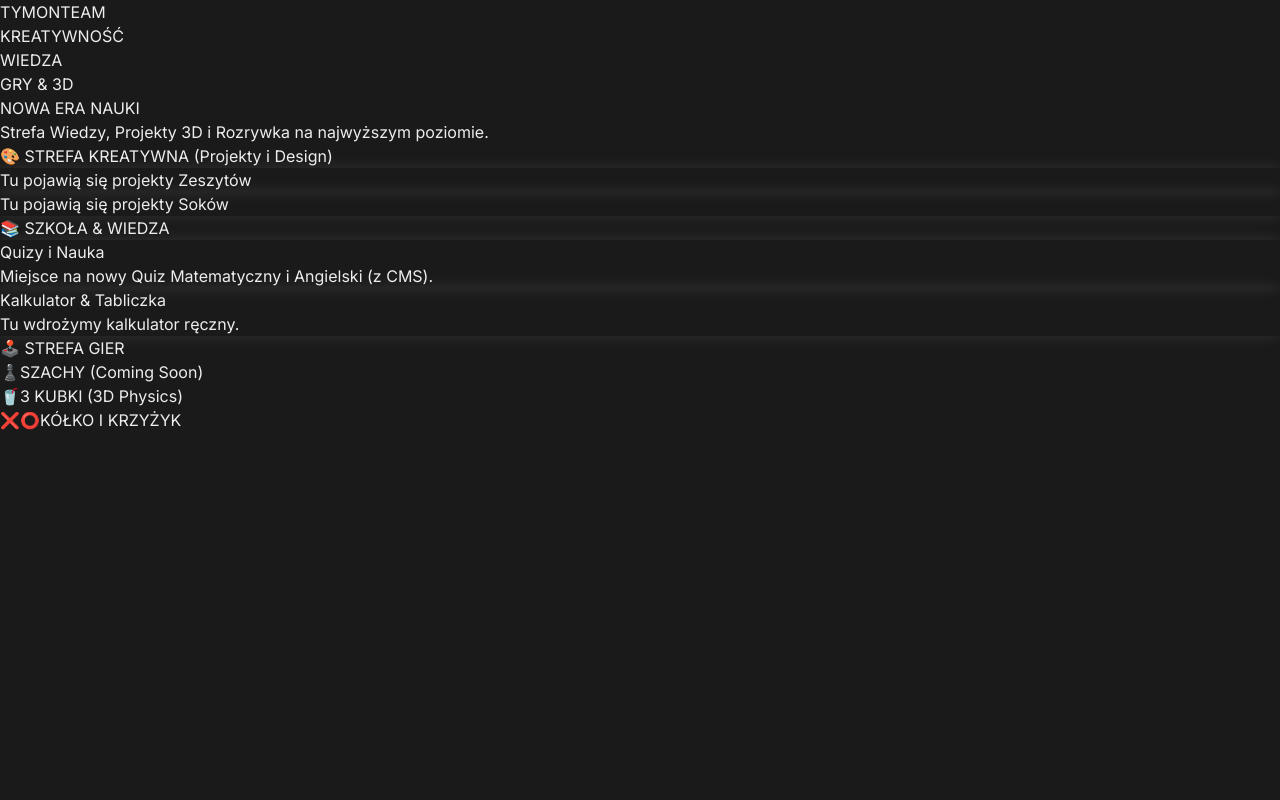
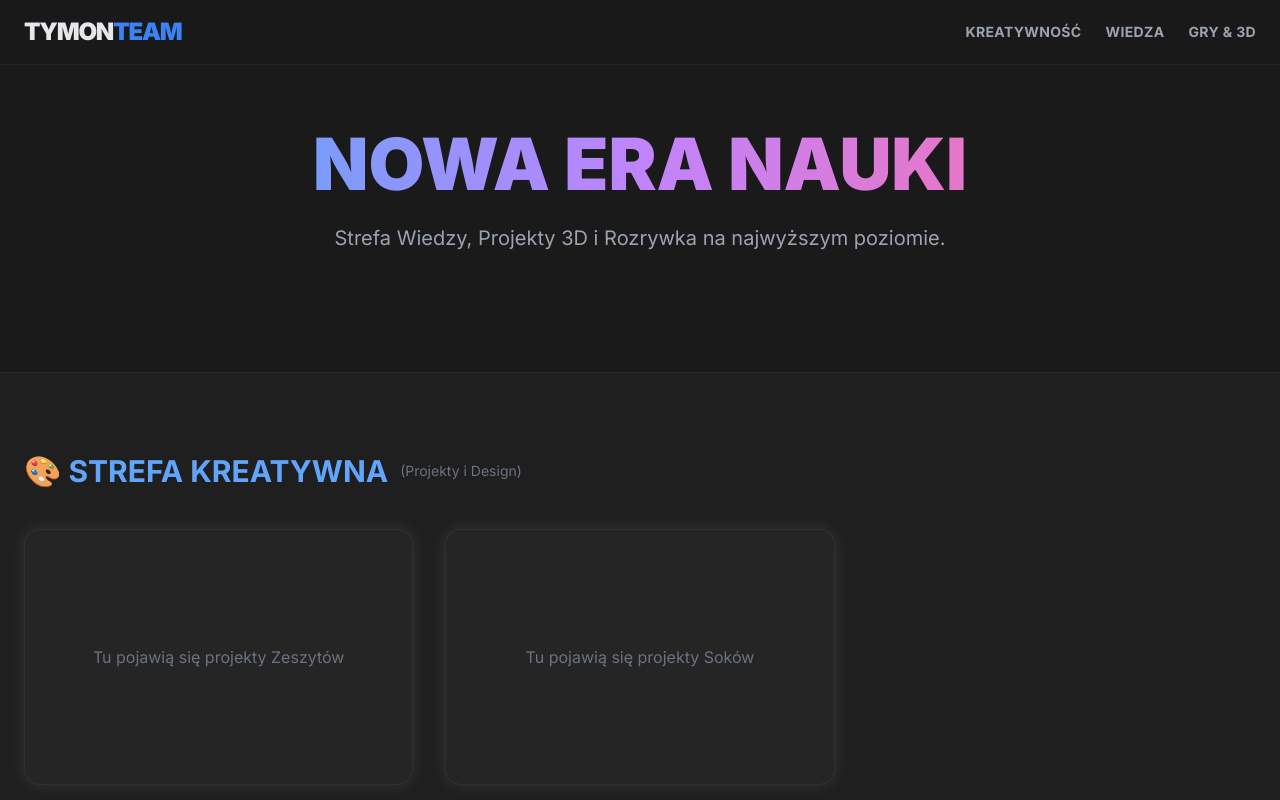
Before and after one commit to piotrpelnikowski86/TymonShop, a Next.js app in the folder web/: page / in a window 1280 px wide. Shown: the top 800 px of the page. Built offline with nearby package versions, Linux system fonts and the light colour scheme.

Commit message:
naprawa tailwind config

```diff
--- /dev/null
+++ b/web/tailwind.config.ts
@@ -0,0 +1,27 @@
+import type { Config } from "tailwindcss";
+
+const config: Config = {
+  content: [
+    "./src/pages/**/*.{js,ts,jsx,tsx,mdx}",
+    "./src/components/**/*.{js,ts,jsx,tsx,mdx}",
+    "./src/app/**/*.{js,ts,jsx,tsx,mdx}",
+    "./app/**/*.{js,ts,jsx,tsx,mdx}", // To jest kluczowe dla Twojej struktury!
+    "./pages/**/*.{js,ts,jsx,tsx,mdx}",
+    "./components/**/*.{js,ts,jsx,tsx,mdx}"
+  ],
+  theme: {
+    extend: {
+      colors: {
+        background: "var(--background)",
+        foreground: "var(--foreground)",
+      },
+      backgroundImage: {
+        "gradient-radial": "radial-gradient(var(--tw-gradient-stops))",
+        "gradient-conic":
+          "conic-gradient(from 180deg at 50% 50%, var(--tw-gradient-stops))",
+      },
+    },
+  },
+  plugins: [],
+};
+export default config;
```
